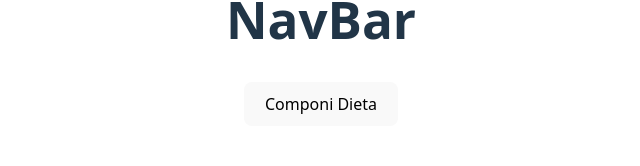
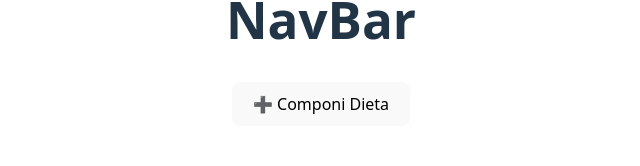
Before and after one commit to lorenzodng/ASW-EasyDiet, a Vue app in the folder frontend/: page /home in a window 1280 px wide. Shown: the part 135-301 px from the top of the page, without its empty margins (319-959 px from the left). Built offline with nearby package versions, Linux system fonts and the light colour scheme.

Commit message:
correzioni componenti headerhome e home

```diff
--- a/frontend/src/components/Home.vue
+++ b/frontend/src/components/Home.vue
@@ -24,7 +24,7 @@ const vaiAComponiDieta = () => {
     <NavBar />
     <div class="actions">
       <button @click="vaiAComponiDieta">
-        Componi Dieta
+       ➕  Componi Dieta
       </button>
     </div>
     <AreaDieta />
```
